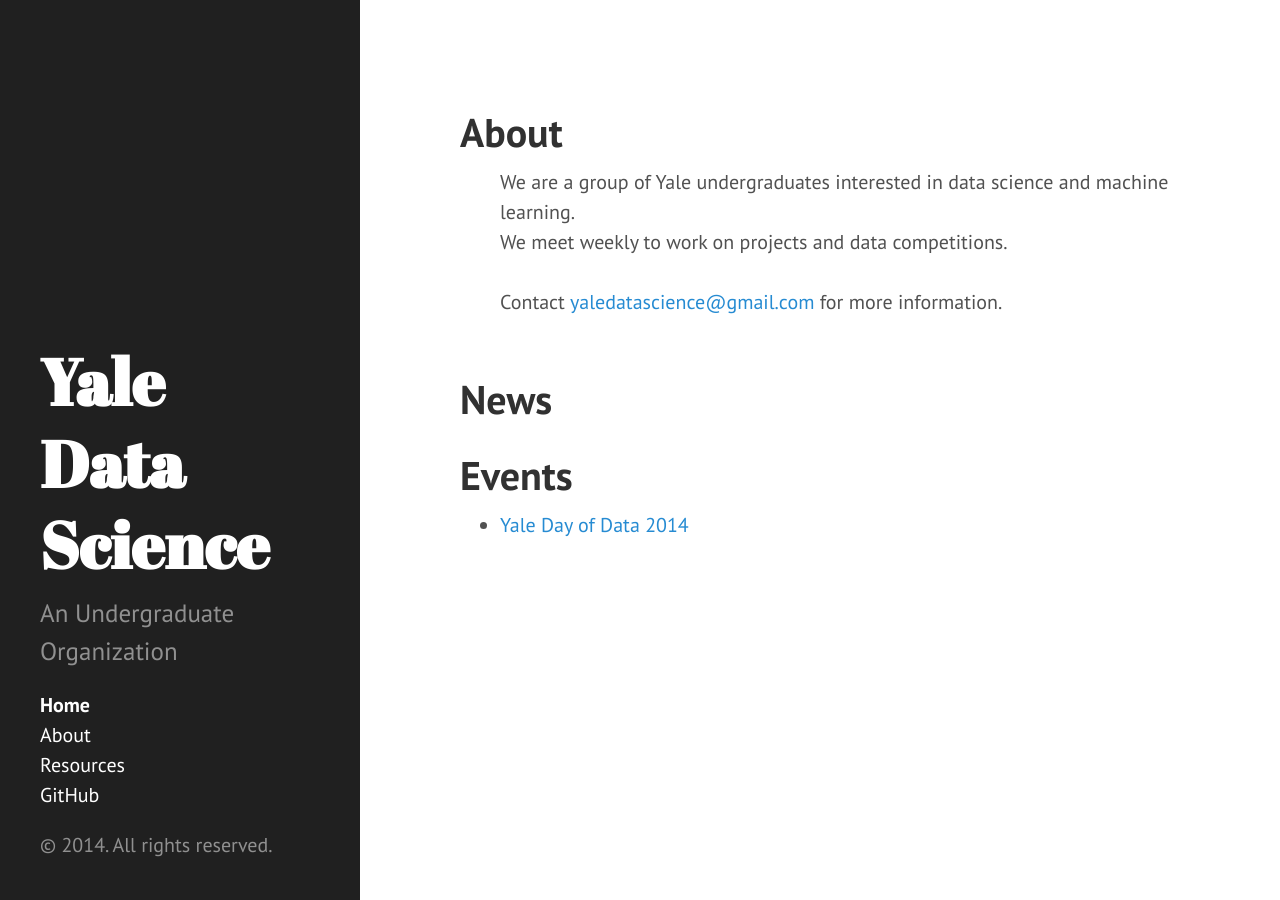
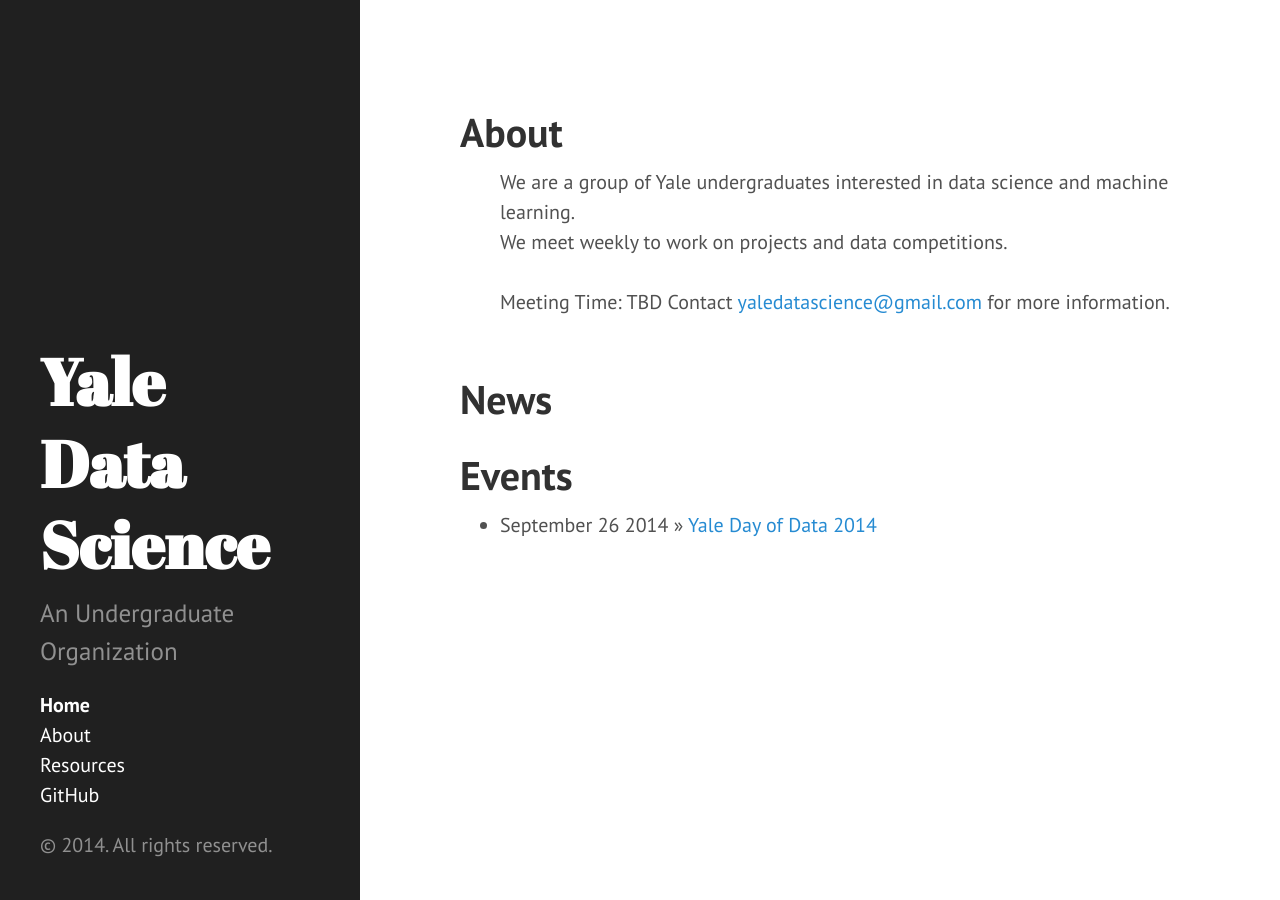
Before and after one commit to YaleDataScience/old-site, a Jekyll site: the page built from index.html, in a window 1280 px wide. Built offline with Jekyll 4.4.1, drawn with Linux system fonts in a browser that asks for light colours; Markdown is read by kramdown in place of the engine named in the settings; the list of posts is cut into pages by our own code.

Commit message:
added news

```diff
--- a/index.html
+++ b/index.html
@@ -8,6 +8,9 @@
   <ul class="about">
     We are a group of Yale undergraduates interested in data science and machine learning.<br>
     We meet weekly to work on projects and data competitions.<br><br>
+
+    Meeting Time: TBD
+
     Contact <script language="JavaScript">
         var username = "yaledatascience";
         var hostname = "gmail.com";
@@ -17,14 +20,20 @@
     <br><br>
   </ul>
 
+
+
   <h1>News</h1>
-  <ul>
+  <ul class="posts">
+    {% for post in paginator.post %}
+      <li><span class = dates>{{ post.date | date_to_string }}</span> &raquo; <a href="{{ post.url }}">{{ post.title }}</a></li>
+    {% endfor %}
   </ul>
 
   <h1>Events</h1>
-  <ul>
-    <li>
+  <ul class="posts">
+    <li><span class = dates>September 26 2014</span> &raquo;
     <a href="http://elischolar.library.yale.edu/dayofdata/2014/" target="_blank">Yale Day of Data 2014</a>
     </li>
   </ul>
+
 </div>
```
Also changed, not shown: _posts/2013-12-28-introducing-hyde.md (added, +11 -0 lines), 1 other file.
